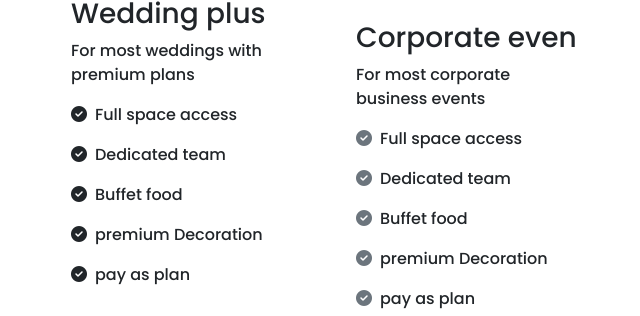
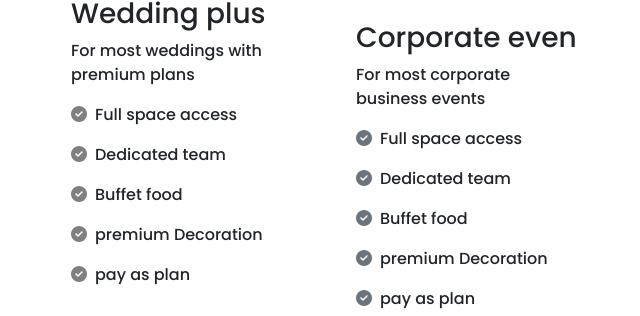
Before and after one commit to RinkuNahar/convention-center, a plain HTML site: page index.html in a window 1280 px wide. Shown: the part 1411-1727 px from the top of the page, 597-1237 px from the left. Drawn offline with nearby package versions, Linux system fonts and the light colour scheme.

Commit message:
done done done

```diff
--- a/style.css
+++ b/style.css
@@ -16,6 +16,9 @@ body{
     color: white;
     border-radius: 20px;
     transform: scale(0.75);
+}
+.fas-hover{
+ color: gray;
 }
 .hover-card:hover .fas-hover{
     color: white;
```
